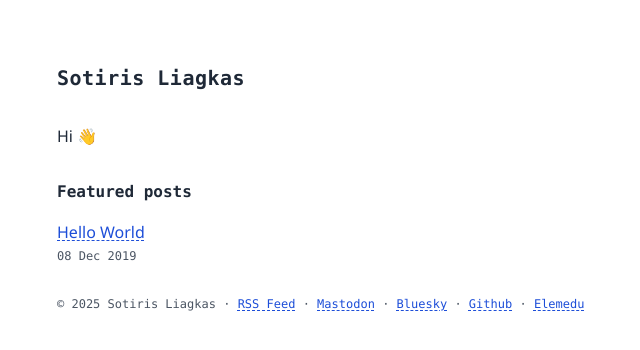
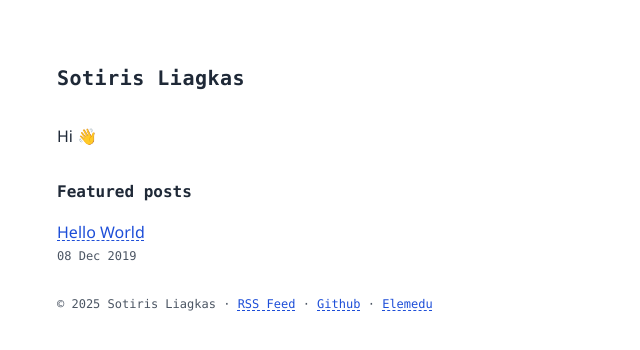
Before and after one commit to liagason/A-Jekyll-Blog, a Jekyll site: the page built from index.html, in a window 1280 px wide. Shown: the top 350 px of the page, without its empty margins (279-919 px from the left). Built offline with Jekyll 4.4.1, drawn with Linux system fonts in a browser that asks for light colours.

Commit message:
Update footer.html

```diff
--- a/_includes/footer.html
+++ b/_includes/footer.html
@@ -1,3 +1,3 @@
 <div class="flex justify-left">
-    <footer class="pt-8 text-xs font-mono text-gray-600">&copy; {{ site.time | date: '%Y' }} {{ site.author_name }} · <a href="https://liagason.com/feed.xml" class="text-xs text-blue-700 underline underline-offset-2 decoration-1 decoration-dashed decoration-blue-700">RSS Feed</a> · <a href="https://mastodon.social/@liagason">Mastodon</a> · <a href="https://bsky.app/profile/liagason.com">Bluesky</a> · <a href="https://github.com/liagason">Github</a> · <a href="https://elemedu.com/sotiris">Elemedu</a></footer>
+    <footer class="pt-8 text-xs font-mono text-gray-600">&copy; {{ site.time | date: '%Y' }} {{ site.author_name }} · <a href="https://liagason.com/feed.xml" class="text-xs text-blue-700 underline underline-offset-2 decoration-1 decoration-dashed decoration-blue-700">RSS Feed</a> · <a href="https://github.com/liagason">Github</a> · <a href="https://elemedu.com/sotiris">Elemedu</a></footer>
 </div>
```
